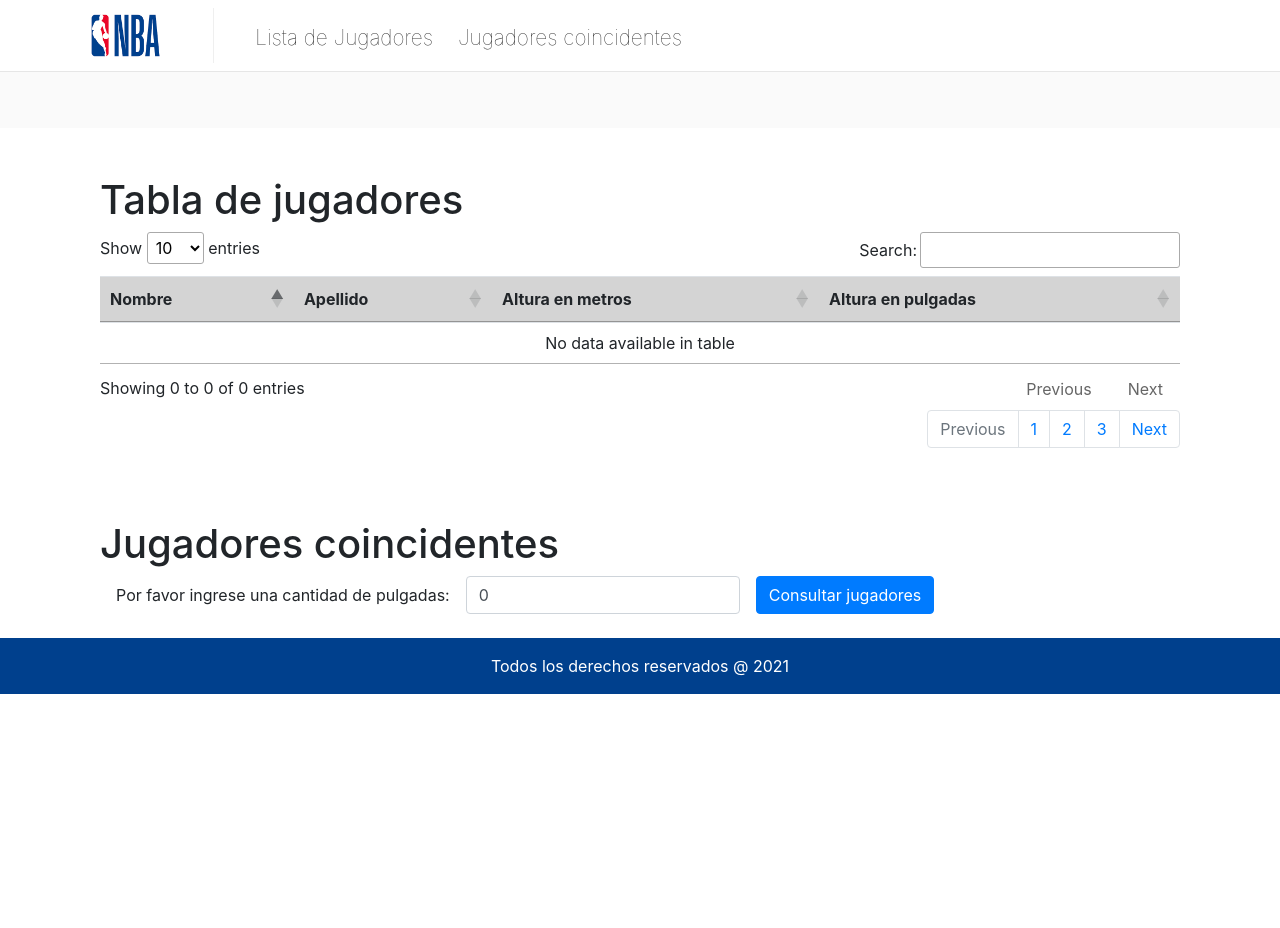
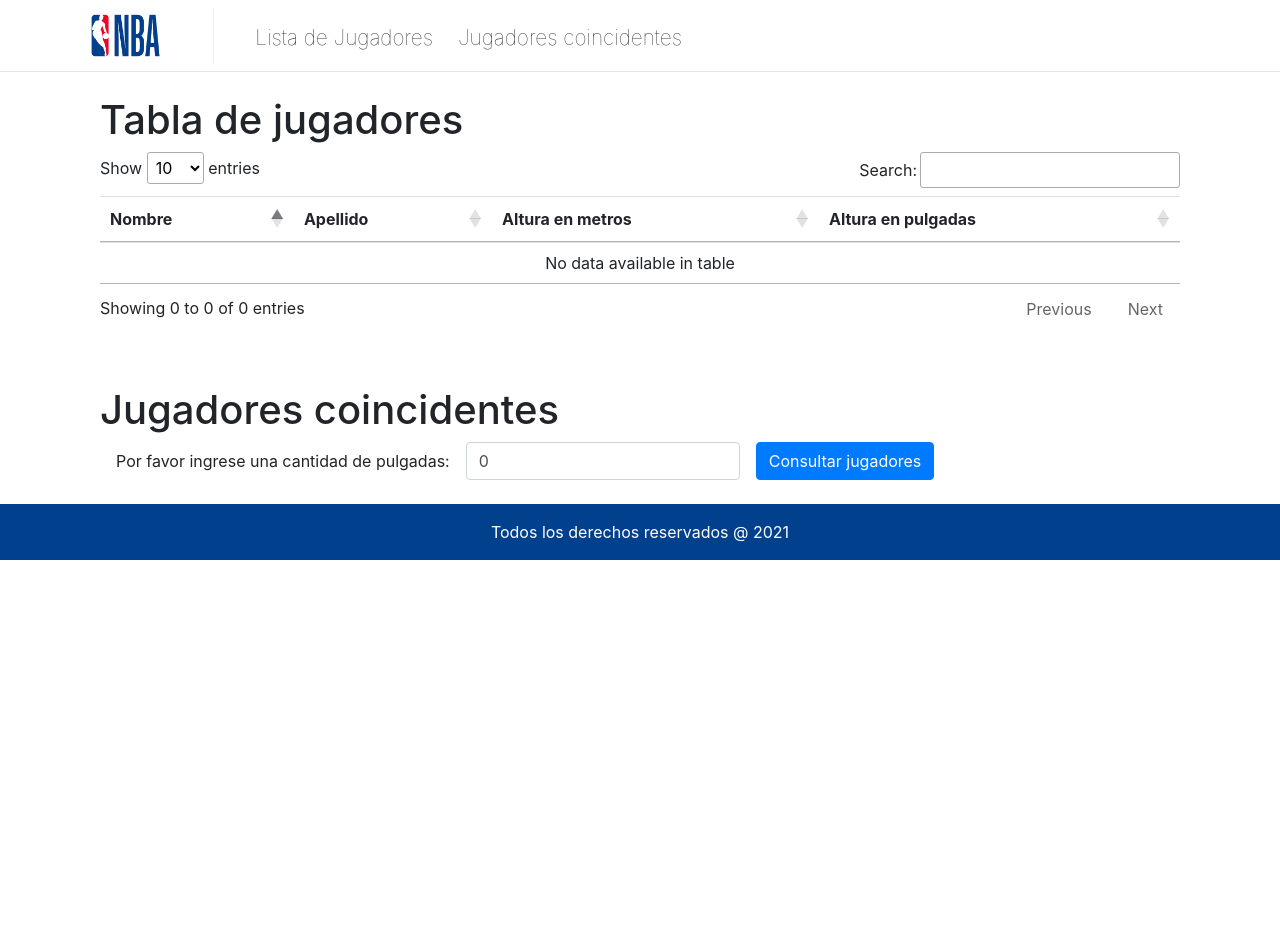
Before and after one commit to ALandazabal/NBA-Players, a Django app: page / in a window 1280 px wide. After the commit the page ends 560 px from the top, so only its background shows below. Run offline with Django 3.2, Linux system fonts and the light colour scheme; data that the repository does not hold is empty; some libraries are stand-ins or nearby versions.

Commit message:
Deleting unnecessary links and show a message to the client about insufficient number of inches

```diff
--- a/static/css/main.css
+++ b/static/css/main.css
@@ -3,7 +3,6 @@ html, body {
     height: 100%;
     width: 100%;
     font-family: 'Roboto', sans-serif;
-    margin: 5em 0 0;
 }
 
 #auth-container {
@@ -47,7 +46,7 @@ html, body {
 
 
 /* Table styles */
-table tr th {
+/* table tr th {
     cursor: pointer;
     -webkit-user-select: none;
     -moz-user-select: none;
@@ -65,7 +64,7 @@ table tr th {
 
 .desc:after {
     content: " ↓";
-}
+} */
 
 /* Footer */
 .footer{
--- a/static/js/main.js
+++ b/static/js/main.js
@@ -61,9 +61,13 @@ function calculate() {
                             });
     console.log(typeof parseInt(minPlayerHeight.h_in))
 
-    if( inchesQuantity < parseInt(minPlayerHeight.h_in) )
-        console.log('La cantidad ingresada es menor a la altura del jugador más pequeño.')
-    else{
+    let matchingPlayersText = ''
+
+    if( inchesQuantity < parseInt(minPlayerHeight.h_in) ){
+        //console.log('La cantidad ingresada es menor a la altura del jugador más pequeño.')
+        alert('La cantidad ingresada es menor a la altura del jugador más pequeño.')
+        //matchingPlayersText +='<li class="list-group-item">La cantidad ingresada es menor a la altura del jugador más pequeño.</li>'
+    }else{
 
         let playersCouple = []
 
@@ -79,16 +83,16 @@ function calculate() {
         }
         console.log(playersCouple)
 
-        let matchingPlayersText = ''
+
 
         for( let i=0; i < playersCouple.length; i++){
             matchingPlayersText +='<li class="list-group-item">'+playersCouple[i]+'</li>'
         }
 
-        document.getElementById('matching-players-list').innerHTML = matchingPlayersText
+
 
     }
-
+    document.getElementById('matching-players-list').innerHTML = matchingPlayersText
 
 }
 
--- a/templates/base.html
+++ b/templates/base.html
@@ -7,28 +7,18 @@
     {% load static %}
 
     <script src="https://cdnjs.cloudflare.com/ajax/libs/jquery/3.6.0/jquery.min.js"></script>
-    <script src="https://cdn.datatables.net/1.10.25/js/jquery.dataTables.min.js"></script>
-    <script src="https://cdn.datatables.net/1.10.25/js/dataTables.bootstrap4.min.js"></script>
-    <script src="https://code.jquery.com/jquery-3.3.1.slim.min.js" integrity="sha384-q8i/X+965DzO0rT7abK41JStQIAqVgRVzpbzo5smXKp4YfRvH+8abtTE1Pi6jizo" crossorigin="anonymous"></script>
-    <script src="https://cdnjs.cloudflare.com/ajax/libs/popper.js/1.14.3/umd/popper.min.js" integrity="sha384-ZMP7rVo3mIykV+2+9J3UJ46jBk0WLaUAdn689aCwoqbBJiSnjAK/l8WvCWPIPm49" crossorigin="anonymous"></script>
-    <script src="https://stackpath.bootstrapcdn.com/bootstrap/4.1.3/js/bootstrap.min.js" integrity="sha384-ChfqqxuZUCnJSK3+MXmPNIyE6ZbWh2IMqE241rYiqJxyMiZ6OW/JmZQ5stwEULTy" crossorigin="anonymous"></script>
     <script type="text/javascript" src="{% static 'js/main.js' %}"></script>
-
-    <link rel="stylesheet" href="{% static 'css/main.css' %}" />
-    <link rel="stylesheet" href="{% static 'css/bootstrap.min.css' %}" />
-    <link rel="stylesheet" href="https://use.fontawesome.com/releases/v5.1.0/css/all.css" integrity="sha384-lKuwvrZot6UHsBSfcMvOkWwlCMgc0TaWr+30HWe3a4ltaBwTZhyTEggF5tJv8tbt" crossorigin="anonymous">
-
-
-
-
-    <link rel="stylesheet" href="https://stackpath.bootstrapcdn.com/bootstrap/4.2.1/css/bootstrap.min.css" integrity="sha384-GJzZqFGwb1QTTN6wy59ffF1BuGJpLSa9DkKMp0DgiMDm4iYMj70gZWKYbI706tWS" crossorigin="anonymous">
     <script src="https://code.jquery.com/jquery-3.3.1.slim.min.js" integrity="sha384-q8i/X+965DzO0rT7abK41JStQIAqVgRVzpbzo5smXKp4YfRvH+8abtTE1Pi6jizo" crossorigin="anonymous"></script>
     <script src="https://cdnjs.cloudflare.com/ajax/libs/popper.js/1.14.6/umd/popper.min.js" integrity="sha384-wHAiFfRlMFy6i5SRaxvfOCifBUQy1xHdJ/yoi7FRNXMRBu5WHdZYu1hA6ZOblgut" crossorigin="anonymous"></script>
     <script src="https://stackpath.bootstrapcdn.com/bootstrap/4.2.1/js/bootstrap.min.js" integrity="sha384-B0UglyR+jN6CkvvICOB2joaf5I4l3gm9GU6Hc1og6Ls7i6U/mkkaduKaBhlAXv9k" crossorigin="anonymous"></script>
+    <script src="http://code.jquery.com/jquery-3.3.1.min.js" integrity="sha256-FgpCb/KJQlLNfOu91ta32o/NMZxltwRo8QtmkMRdAu8=" crossorigin="anonymous"></script>
+    <script src="https://cdn.datatables.net/1.10.19/js/jquery.dataTables.min.js" ></script>
 
-    <script src="http://code.jquery.com/jquery-3.3.1.min.js" integrity="sha256-FgpCb/KJQlLNfOu91ta32o/NMZxltwRo8QtmkMRdAu8=" crossorigin="anonymous"></script>
+    <link rel="stylesheet" href="{% static 'css/main.css' %}" />
+    <link rel="stylesheet" href="https://use.fontawesome.com/releases/v5.1.0/css/all.css" integrity="sha384-lKuwvrZot6UHsBSfcMvOkWwlCMgc0TaWr+30HWe3a4ltaBwTZhyTEggF5tJv8tbt" crossorigin="anonymous">
+    <link rel="stylesheet" href="https://stackpath.bootstrapcdn.com/bootstrap/4.2.1/css/bootstrap.min.css" integrity="sha384-GJzZqFGwb1QTTN6wy59ffF1BuGJpLSa9DkKMp0DgiMDm4iYMj70gZWKYbI706tWS" crossorigin="anonymous">
     <link rel="stylesheet" href="https://cdn.datatables.net/1.10.19/css/jquery.dataTables.min.css">
-    <script src="https://cdn.datatables.net/1.10.19/js/jquery.dataTables.min.js" ></script>
+
 
 
 </head>
--- a/templates/data_table.html
+++ b/templates/data_table.html
@@ -21,18 +21,4 @@
             {% endfor %}
         </tbody>
     </table>
-
-    <nav aria-label="Page navigation example">
-        <ul class="pagination justify-content-end">
-            <li class="page-item disabled">
-                <a class="page-link" href="#" tabindex="-1">Previous</a>
-            </li>
-            <li class="page-item"><a class="page-link" href="#">1</a></li>
-            <li class="page-item"><a class="page-link" href="#">2</a></li>
-            <li class="page-item"><a class="page-link" href="#">3</a></li>
-            <li class="page-item">
-                <a class="page-link" href="#">Next</a>
-            </li>
-        </ul>
-    </nav>
 </dvi>
```
